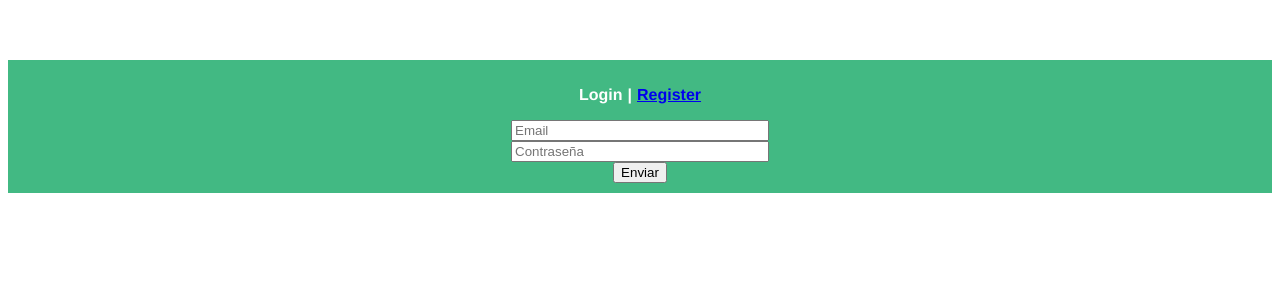
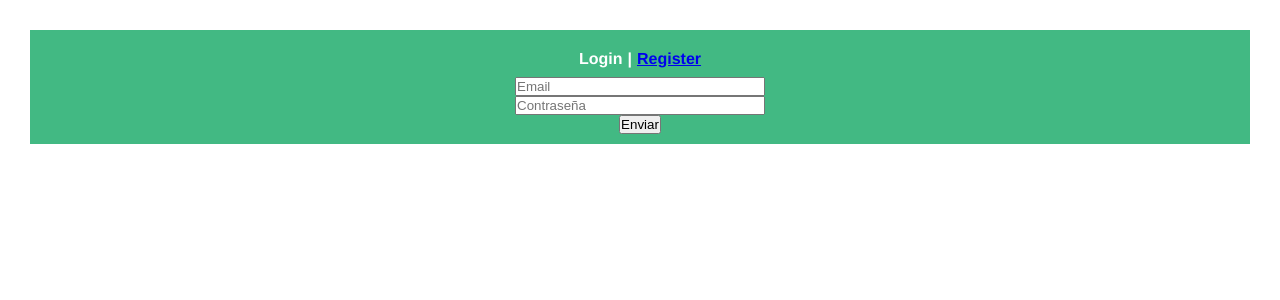
Before and after one commit to pilarrus/sudokers-front, a Vue app: page /#/login in a window 1280 px wide. Shown: the top 300 px of the page. Built offline with nearby package versions, Linux system fonts and the light colour scheme.

Commit message:
Added base styles

```diff
--- a/src/App.vue
+++ b/src/App.vue
@@ -17,13 +17,6 @@
   }
 </script>
 
-<style>
-    #app {
-        font-family: Avenir, Helvetica, Arial, sans-serif;
-        -webkit-font-smoothing: antialiased;
-        -moz-osx-font-smoothing: grayscale;
-        text-align: center;
-        color: #2c3e50;
-        margin-top: 60px;
-    }
+<style lang="scss">
+    @import "sass/main";
 </style>
--- a/src/sass/base/_reset.scss
+++ b/src/sass/base/_reset.scss
@@ -0,0 +1,15 @@
+*,
+*::after,
+*::before {
+  margin: 0;
+  padding: 0;
+  box-sizing: inherit;
+}
+
+html {
+  font-size: 62.5%;
+}
+
+body {
+  box-sizing: border-box;
+}
--- a/src/sass/base/_typography.scss
+++ b/src/sass/base/_typography.scss
@@ -0,0 +1,10 @@
+body {
+  font-family: Avenir, Helvetica, Arial, sans-serif;
+  -webkit-font-smoothing: antialiased;
+  -moz-osx-font-smoothing: grayscale;
+  font-weight: 400;
+  font-size: $default-font-size;
+  line-height: 1.7;
+  color: $color-primary;
+  padding: 3rem;
+}
--- a/src/sass/main.scss
+++ b/src/sass/main.scss
@@ -1,7 +1,6 @@
 @import "base/reset";
+@import "utils/variables";
 @import "base/typography";
-
-@import "utils/variables";
 @import "utils/helpers";
 @import "utils/mixins";
 @import "utils/functions";
--- a/src/sass/utils/_variables.scss
+++ b/src/sass/utils/_variables.scss
@@ -1,3 +1,6 @@
 $color-error: red;
 $color-primary: #2c3e50;
 $color-secondary: #42b983;
+$color-tertiary: #fff;
+
+$default-font-size: 1.6rem;
--- a/src/views/Login.vue
+++ b/src/views/Login.vue
@@ -69,7 +69,7 @@
         display: flex;
         align-items: center;
         justify-content: center;
-        color: white;
+        color: $color-tertiary;
         font-weight: bold;
         width: 50%;
         max-width: 250px;
```
